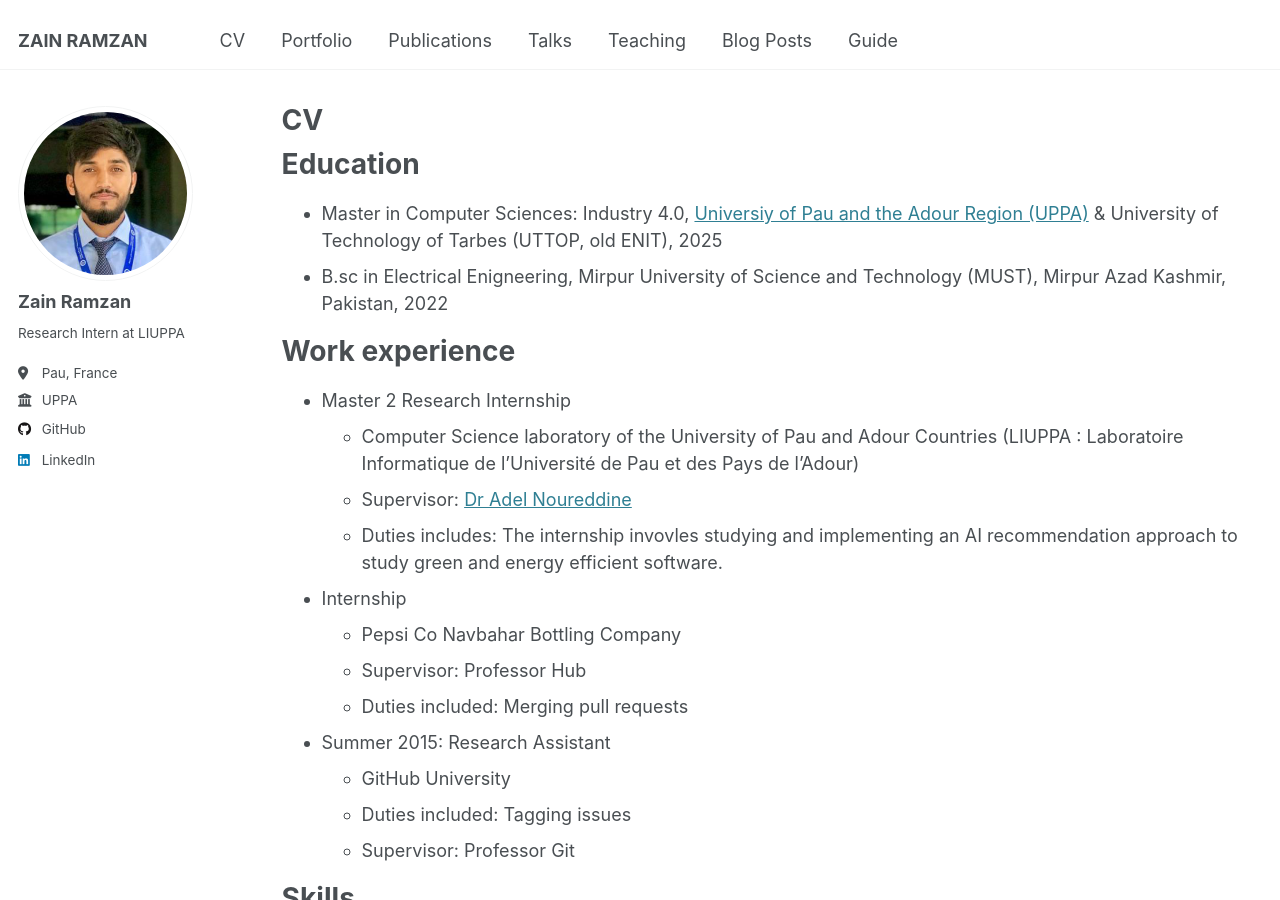
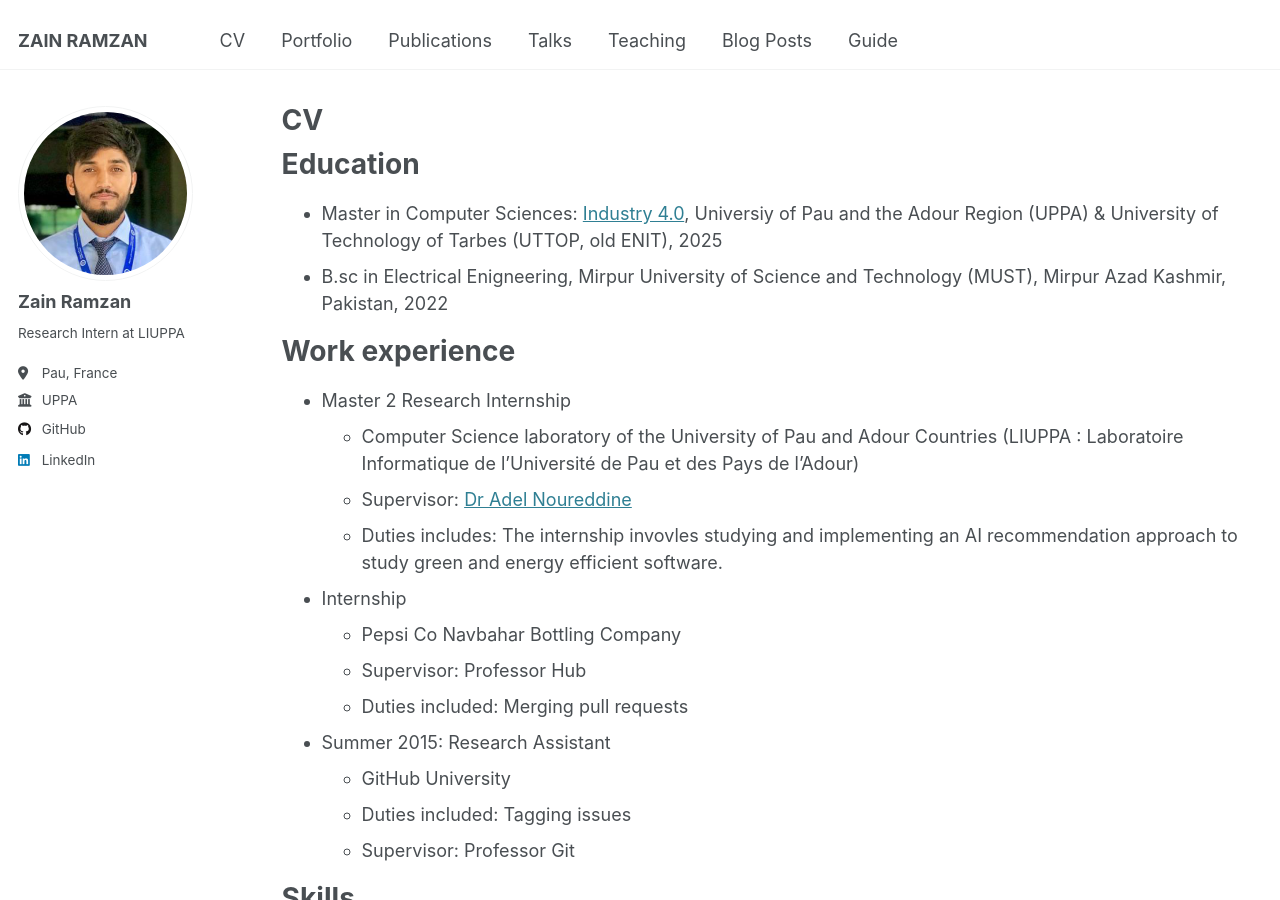
Before and after one commit to zain-ramzan/zain-ramzan.github.io, a Jekyll site: the page built from _pages/cv.md, in a window 1280 px wide and 900 px high. Built offline with Jekyll 4.4.1, drawn with Linux system fonts in a browser that asks for light colours.

Commit message:
Update cv.md

```diff
--- a/_pages/cv.md
+++ b/_pages/cv.md
@@ -11,7 +11,7 @@
 
 Education
 ======
-* Master in Computer Sciences: Industry 4.0, <a href="https://formation.univ-pau.fr/en/programs/science-technology-health-STS/master-degree-XB/master-computer-science-L7EMC9TO//m2-industry-4-0-L7EMCSH1.html" target="_blank">Universiy of Pau and the Adour Region (UPPA)</a> & University of Technology of Tarbes (UTTOP, old ENIT), 2025
+* Master in Computer Sciences: <a href="https://formation.univ-pau.fr/en/programs/science-technology-health-STS/master-degree-XB/master-computer-science-L7EMC9TO//m2-industry-4-0-L7EMCSH1.html" target="_blank">Industry 4.0</a>, Universiy of Pau and the Adour Region (UPPA) & University of Technology of Tarbes (UTTOP, old ENIT), 2025
 * B.sc in Electrical Enigneering, Mirpur University of Science and Technology (MUST), Mirpur Azad Kashmir, Pakistan, 2022
 
 Work experience
```
